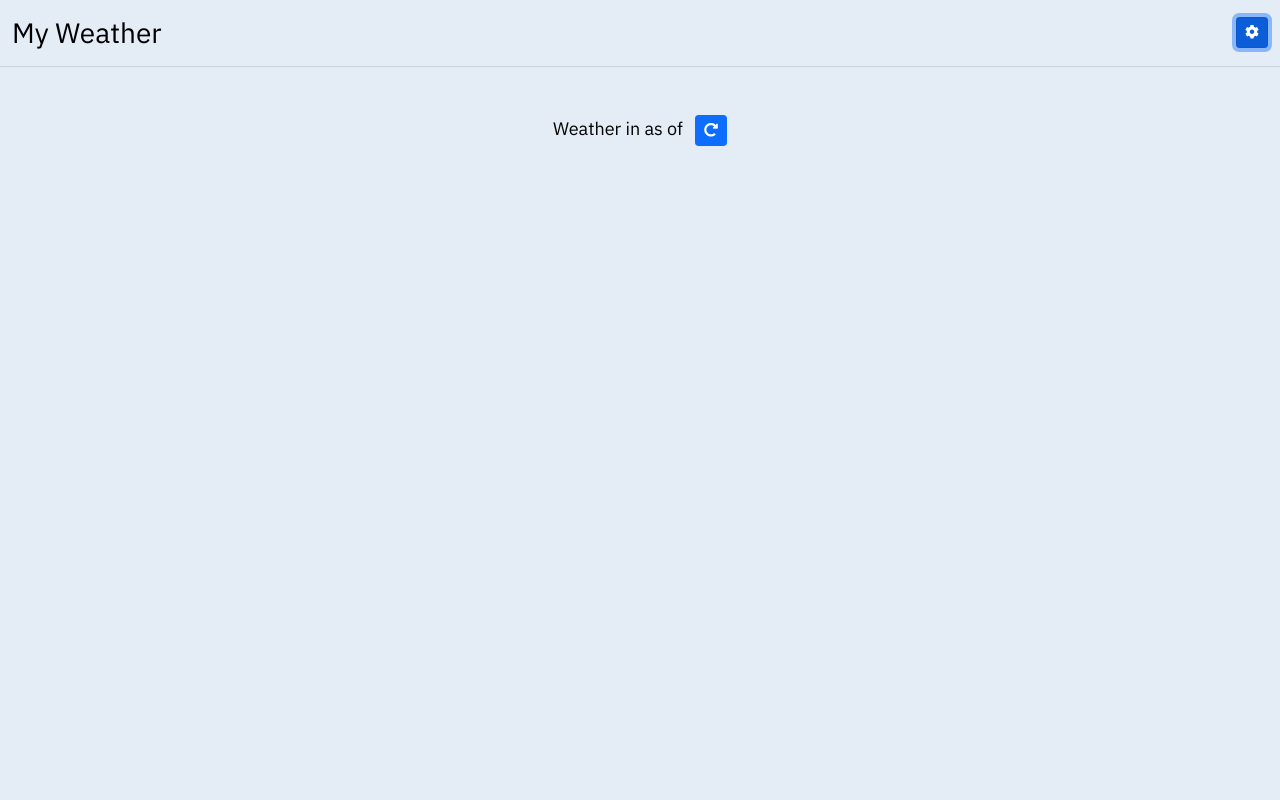
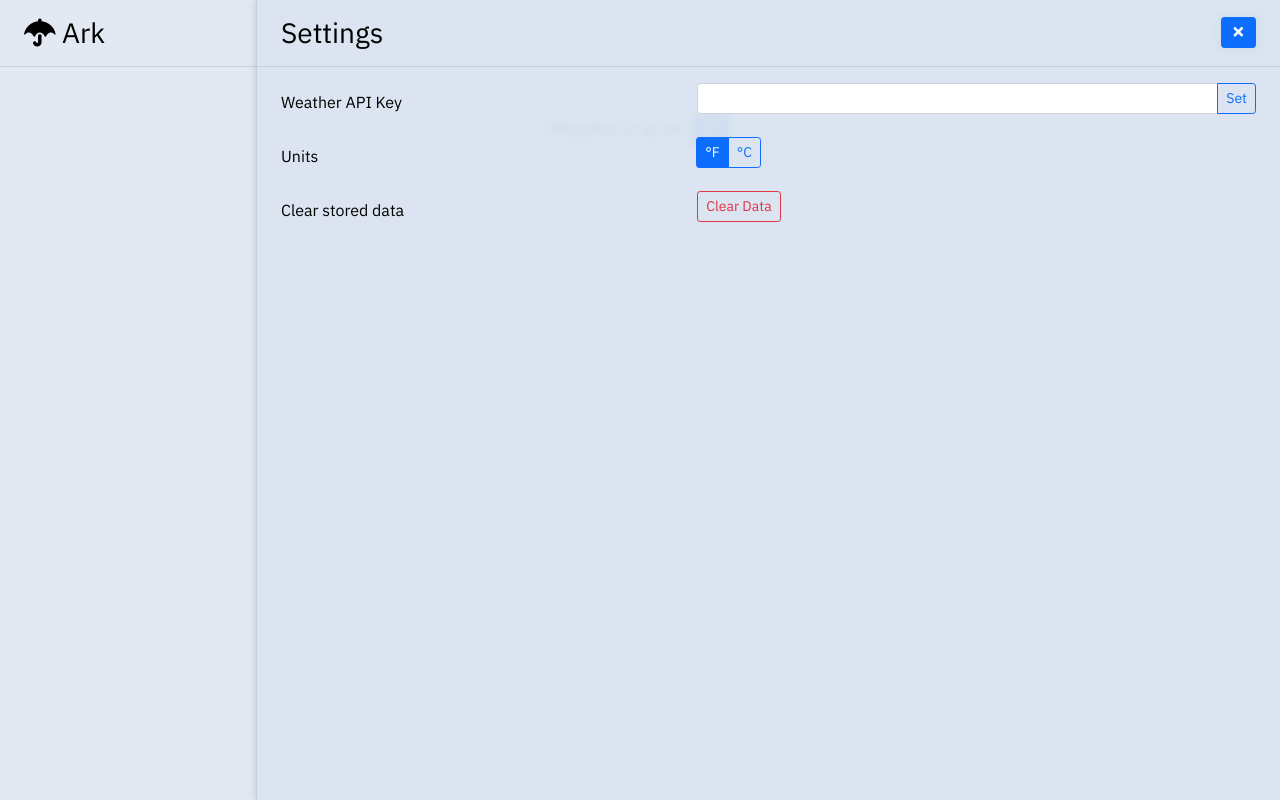
Before and after one commit to aaronpinero/weather, a plain HTML site: page index.html in a window 1280 px wide. Both pictures are taken after a click on the button "Settings". Drawn offline with nearby package versions, Linux system fonts and the light colour scheme.

Commit message:
finished settings panel

```diff
--- a/index.html
+++ b/index.html
@@ -4,7 +4,7 @@
   <head>
     <meta charset="UTF-8">
     <meta name="viewport" content="width=device-width, initial-scale=1">
-    <title>Weather</title>
+    <title>☔️Ark</title>
     <link rel='stylesheet' href='https://cdn.jsdelivr.net/npm/bootstrap@5.0.0-beta1/dist/css/bootstrap.min.css'>
     <link rel='stylesheet' href='https://cdnjs.cloudflare.com/ajax/libs/font-awesome/5.15.2/css/all.min.css'>
     <link rel='stylesheet' href='./league/stylesheet.css'>
@@ -13,29 +13,30 @@
   <body>
     <div class="container-fluid">
       <header class="row">
-        <div class="col py-3 d-flex justify-content-between align-items-center">
-          <h1 class="m-0 fs-3">My Weather</h1>
-          <button class="btn btn-sm btn-primary" id="open-settings"><i class="fas fa-cog"></i><span class="sr-only">Settings</span></button>
+        <div class="col py-3 px-4 d-flex justify-content-between align-items-center">
+          <h1 class="m-0 fs-3"><i class="fas fa-umbrella"></i> Ark</h1>
+          <button class="btn btn-sm btn-primary" id="open-settings"><i class="fas fa-cog fa-fw"></i><span class="sr-only">Settings</span></button>
         </div>
       </header>
       <main class="row my-5">
-        <div class="col">
+        <div class="col px-4">
           <div id="output" class="mb-3">
             <div id="status"></div>
-            <div id="message" class="mb-3">Weather in <a id="location" target="_blank"></a> as of <span id="time"></span> <button class="btn btn-sm btn-primary ms-2" id="get-weather"><i class="fas fa-redo-alt"></i><span class="sr-only">Get my weather</span></button></div>
+            <div id="message" class="mb-3">Weather in <a id="location" target="_blank"></a> as of <span id="time"></span> <button class="btn btn-sm btn-primary ms-2" id="get-weather"><i class="fas fa-redo-alt fa-fw"></i><span class="sr-only">Get my weather</span></button></div>
             <div id="weather-description">&nbsp;</div>
             <div id="temp">&nbsp;</div>
           </div>
         </div>
       </main>
-      <aside id="settings">
-        <header class="row py-3">
-          <div class="col">
+      <aside id="settings" class="container-fluid">
+        <header class="row">
+          <div class="col py-3 px-4 d-flex justify-content-between align-items-center">
             <h1 class="m-0 fs-3">Settings</h1>
+            <button class="btn btn-sm btn-primary" id="close-settings"><i class="fas fa-times fa-fw"></i><span class="sr-only">Close Settings</span></button>
           </div>
         </header>
         <div class="row">
-          <div class="col">
+          <div class="col px-4">
             <form id="settings">
               <div class="row my-3">
                 <label for="apikey" class="col-sm-5 col-form-label">Weather API Key</label>
--- a/script.js
+++ b/script.js
@@ -133,11 +133,54 @@ function set_units(e) {
   get_weather();
 }
 
+function open_settings(e) {
+  document.querySelector('aside#settings').classList.add('open');
+
+  function close_settings_button() {
+    document.querySelector('aside#settings').classList.remove('open');
+    document.querySelector('button#close-settings').removeEventListener('click',close_settings_button);
+    document.removeEventListener('click',close_settings_clickaway);
+    document.removeEventListener('keydown',close_settings_key);
+  }
+
+  function close_settings_key(e) {
+    // escape key closes
+    if (e.keyCode == 27) {
+      document.querySelector('aside#settings').classList.remove('open');
+      document.querySelector('button#close-settings').removeEventListener('click',close_settings_button);
+      document.removeEventListener('click',close_settings_clickaway);
+      document.removeEventListener('keydown',close_settings_key);
+    }
+  }
+
+  function close_settings_clickaway(e) {
+    let is_open_button = e.target.isSameNode(document.querySelector('#open-settings'));
+    let is_open_button_child = !!e.target.closest('#open-settings');
+    let is_settings = e.target.isSameNode(document.querySelector('#settings'));
+    let is_settings_child = !!e.target.closest('#settings');
+
+    if (is_open_button === false && is_open_button_child === false && is_settings === false && is_settings_child === false) {
+      document.querySelector('aside#settings').classList.remove('open');
+      document.querySelector('button#close-settings').removeEventListener('click',close_settings_button);
+      document.removeEventListener('click',close_settings_clickaway);
+      document.removeEventListener('keydown',close_settings_key);
+    }
+  }
+
+  // click away
+  document.addEventListener('click',close_settings_clickaway);
+  // escape key
+  document.addEventListener('keydown',close_settings_key);
+  // close button
+  document.querySelector('#close-settings').addEventListener('click',close_settings_button);
+}
+
 document.querySelector('#get-weather').addEventListener('click', get_weather);
 document.querySelector('#apikey-set').addEventListener('click', set_key);
 document.querySelector('#clear-info').addEventListener('click', clear_info);
 document.querySelector('#fahrenheit').addEventListener('input', set_units);
 document.querySelector('#celsius').addEventListener('input', set_units);
+document.querySelector('#open-settings').addEventListener('click', open_settings);
 
 // Set units if they are not set
 if (!localStorage.getItem('userunit')) {
--- a/style.css
+++ b/style.css
@@ -1,7 +1,7 @@
 @import url('https://fonts.googleapis.com/css2?family=IBM+Plex+Sans&display=swap');
 body {
   font-family: "IBM Plex Sans", sans-serif;
-  background-color:hsl(215,50%,93%);
+  background-color:hsl(215,40%,92%);
   color:black;
 }
 a {
@@ -30,12 +30,13 @@ footer {
   text-align: center;
 }
 aside#settings {
-  background-color: hsla(215,60%,15%,0.95);
-  border-left: 1px hsla(215,0%,100%,0.1) solid;
-  box-shadow: 0 0 0.5rem rgba(0,0,0,0.5)
+  backdrop-filter: blur(3px);
+  -webkit-backdrop-filter: blur(3px);
+  background-color:hsla(215,40%,90%,0.95);
+  border-left: 1px hsla(215,0%,0%,0.1) solid;
+  box-shadow: 0 0 0.5rem rgba(0,0,0,0.15);
   box-sizing: border-box;
   height: 100vh;
-  padding: 0 2rem;
   position: fixed;
   right: -80vw;
   top: 0;
@@ -46,7 +47,7 @@ aside#settings.open {
   right: 0;
 }
 body.night {
-  background-color: hsl(215,60%,15%);
+  background-color: hsl(215,40%,15%);
   color: white;
 }
 body.night input[type="text"] {
@@ -71,3 +72,8 @@ body.night .btn-outline-primary:hover {
   color: white;
   border-color: var(--bs-blue);
 }
+body.night aside#settings {
+  background-color: hsla(215,40%,20%,0.95);
+  border-left: 1px hsla(215,0%,100%,0.1) solid;
+  box-shadow: 0 0 0.5rem rgba(0,0,0,0.5);
+}
```
